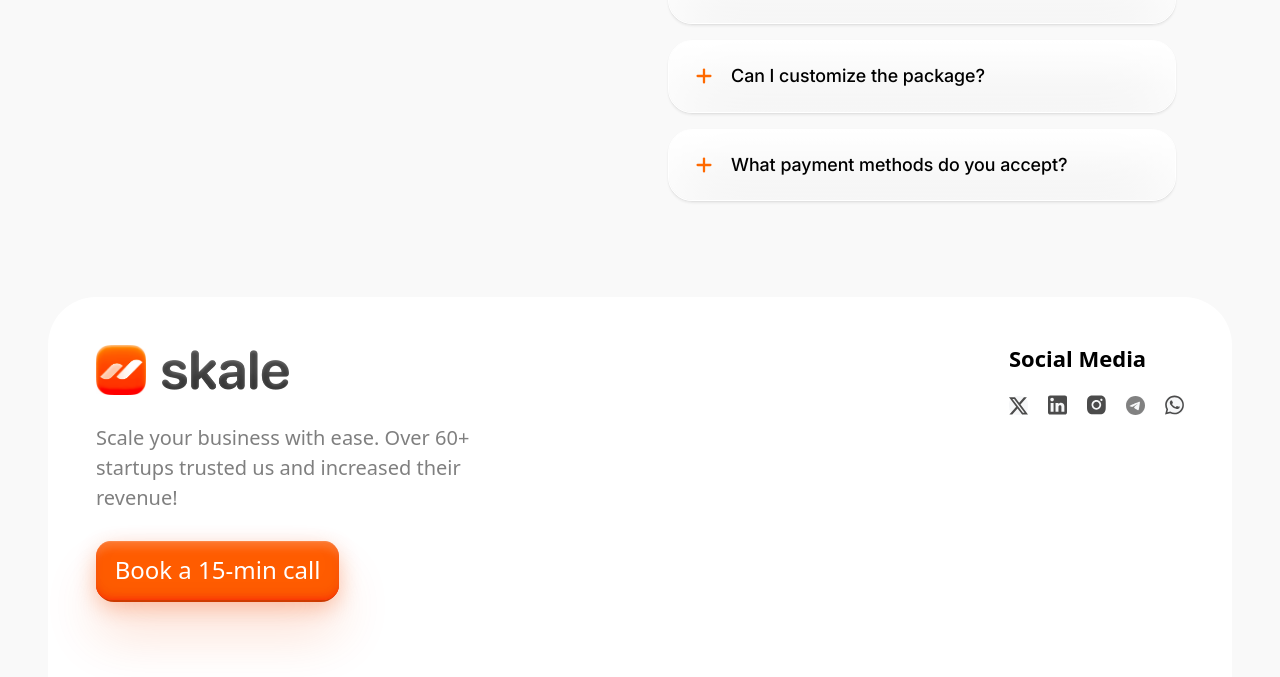
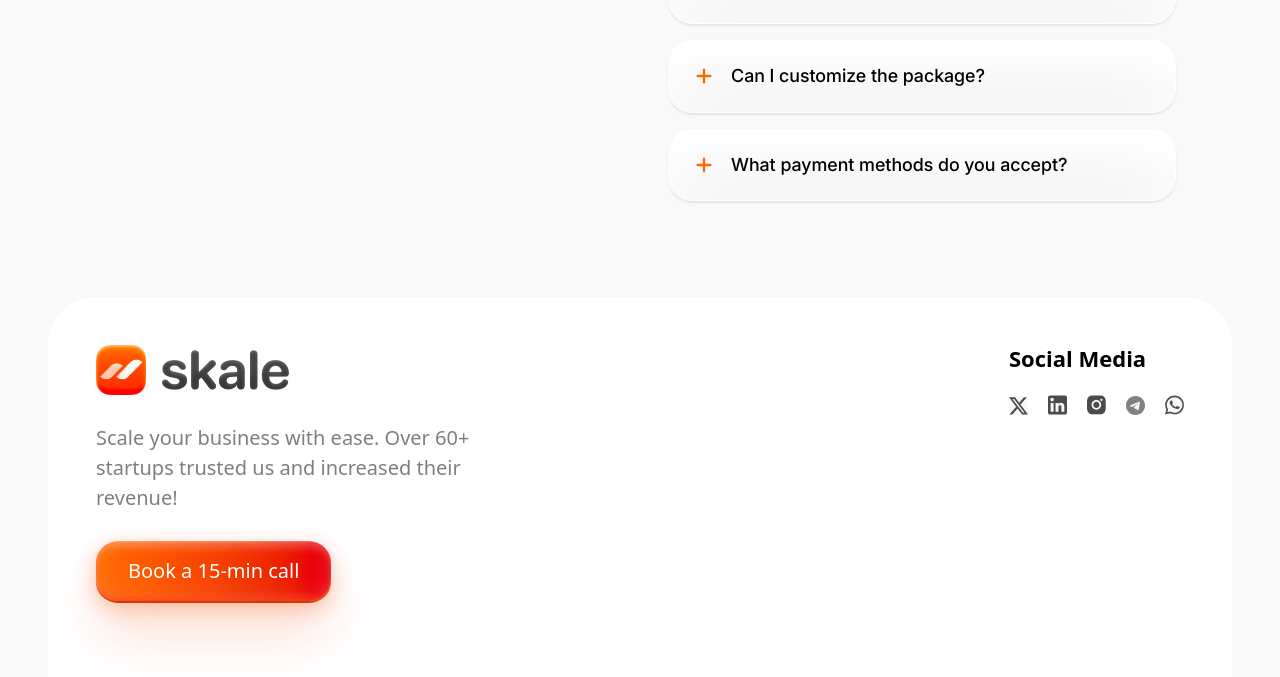
Before and after one commit to Showrab15/Skale-Clone, a Next.js app: page / in a window 1280 px wide. Shown: the part 9529-10206 px from the top of the page. Built offline with nearby package versions, Linux system fonts and the light colour scheme.

Commit message:
footer button animation

```diff
--- a/src/components/Footer/Footer.tsx
+++ b/src/components/Footer/Footer.tsx
@@ -218,81 +218,88 @@ const Footer = () => {
                 Scale your business with ease. Over 60+ startups trusted us and
                 increased their revenue!
               </p>
+
               {/* CTA Button */}
-              <div
-                className="w-[243px]"
-                style={{ transform: "none", transformOrigin: "50% 50% 0px" }}
-              >
-                <motion.a
-                  target="_blank"
-                  className="block w-full"
-                  style={{
-                    background:
-                      "linear-gradient(rgb(255, 116, 12) 0%, rgb(255, 75, 0) 100%)",
-                    borderRadius: "18px",
-                    boxShadow:
-                      "rgba(244, 77, 4, 0.16) 0px 35px 53px 0px, rgba(244, 77, 4, 0.32) 0px 7px 21px 0px, rgb(191, 54, 0) 0px 2px 0px 0px",
-                    willChange: "auto",
-                    transform: "none",
-                    transformOrigin: "50% 50% 0px",
-                    opacity: 1,
-                  }}
-                  whileHover={{ scale: 1.02 }}
-                  whileTap={{ scale: 0.98 }}
+
+              {/* CTA Button */}
+              <div className="cursor-pointer relative inline-flex items-center justify-center group px-8 py-4 bg-gradient-to-r from-orange-500 to-red-600 rounded-[22px] shadow-[0_35px_53px_rgba(244,77,4,0.16),0_7px_21px_rgba(244,77,4,0.32),0_2px_0_rgba(191,54,0,1)] hover:scale-105 transition-transform duration-300">
+                <span className="text-white text-lg md:text-xl font-medium z-10">
+                  Book a 15-min call
+                </span>
+
+                {/* Decorative Inner Shadow Layer */}
+                <div className="absolute inset-0 rounded-[18px] shadow-[inset_0_0.6px_0.6px_-1.25px_rgba(255,255,255,0.16),inset_0_2.29px_2.29px_-2.5px_rgba(255,255,255,0.14),inset_0_10px_10px_-3.75px_rgba(255,255,255,0.06),inset_0_0.6px_0.6px_-1.25px_rgba(255,255,255,0.58),inset_0_2.29px_2.29px_-2.5px_rgba(255,255,255,0.51),inset_0_10px_10px_-3.75px_rgba(255,255,255,0.2),inset_0_-0.8px_1.11px_-1.25px_rgba(255,47,10,0.96),inset_0_-2.41px_3.38px_-2.5px_rgba(255,47,10,0.88),inset_0_-6.38px_8.93px_-3.75px_rgba(255,47,10,0.68),inset_0_-20px_28px_-5px_rgba(255,47,10,0),inset_0_-0.71px_3.58px_-1.25px_rgba(255,255,255,0.24),inset_0_-2.17px_10.86px_-2.5px_rgba(255,255,255,0.22),inset_0_-5.74px_28.72px_-3.75px_rgba(255,255,255,0.17),inset_0_-18px_90px_-5px_rgba(255,255,255,0)] pointer-events-none"></div>
+
+                {/* Small Images Around Button (Appear on Hover) */}
+                <div
+                  className="absolute inset-0 pointer-events-none opacity-0 group-hover:opacity-100
+         transition-opacity duration-300"
                 >
-                  <div
-                    style={{
-                      backgroundColor: "rgb(255, 92, 0)",
-                      borderRadius: "15px",
-                      boxShadow: `
-                                 rgba(255, 255, 255, 0.16) 0px 0.602187px 0.602187px -1.25px inset,
-                                 rgba(255, 255, 255, 0.14) 0px 2.28853px 2.28853px -2.5px inset,
-                                 rgba(255, 255, 255, 0.06) 0px 10px 10px -3.75px inset,
-                                 rgba(255, 255, 255, 0.42) 0px 0.602187px 0.602187px -1.25px inset,
-                                 rgba(255, 255, 255, 0.37) 0px 2.28853px 2.28853px -2.5px inset,
-                                 rgba(255, 255, 255, 0.15) 0px 10px 10px -3.75px inset,
-                                 rgba(255, 47, 10, 0.96) 0px -0.796192px 1.11467px -1.25px inset,
-                                 rgba(255, 47, 10, 0.88) 0px -2.41451px 3.38031px -2.5px inset,
-                                 rgba(255, 47, 10, 0.68) 0px -6.38265px 8.93571px -3.75px inset,
-                                 rgba(255, 47, 10, 0) 0px -20px 28px -5px inset,
-                                 rgba(0, 0, 0, 0.05) 0px -0.716573px 3.58286px -1.25px inset,
-                                 rgba(0, 0, 0, 0.04) 0px -2.17306px 10.8653px -2.5px inset,
-                                 rgba(0, 0, 0, 0.03) 0px -5.74439px 28.7219px -3.75px inset,
-                                 rgba(0, 0, 0, 0) 0px -18px 90px -5px inset
-                               `,
-                      willChange: "auto",
-                      transform: "none",
-                      transformOrigin: "50% 50% 0px",
-                      opacity: 1,
-                    }}
-                  >
-                    <div
-                      style={{
-                        outline: "none",
-                        display: "flex",
-                        flexDirection: "column",
-                        justifyContent: "flex-start",
-                        flexShrink: 0,
-                        color: "rgb(255, 255, 255)",
-                        transform: "none",
-                        transformOrigin: "50% 50% 0px",
-                        padding: "12px 4px",
-                      }}
-                    >
-                      <p
-                        style={{
-                          fontSize: "24px",
-                          lineHeight: "145%",
-                          color: "rgb(255, 255, 255)",
-                          margin: 0,
-                          textAlign: "center",
-                        }}
-                      >
-                        Book a 15-min call
-                      </p>
-                    </div>
+                  <div className="absolute -top-6 -left-10 w-12 h-12 rotate-60">
+                    <Image
+                      src="https://framerusercontent.com/images/pVy2OU6js8wQJYuIG2rxGeBUY0.png"
+                      alt="Decor"
+                      fill
+                      style={{ objectFit: "cover" }}
+                    />
                   </div>
-                </motion.a>
+                  <div className="absolute top-2 -left-11 w-12 h-12">
+                    <Image
+                      src="https://framerusercontent.com/images/wGNvpZimB5E38XLmq8tUvrsxxzY.png"
+                      alt="Decor"
+                      fill
+                      style={{ objectFit: "cover" }}
+                    />
+                  </div>
+                  <div className="absolute top-6 rotate-180 -left-11 w-12 h-12">
+                    <Image
+                      src="https://framerusercontent.com/images/wGNvpZimB5E38XLmq8tUvrsxxzY.png"
+                      alt="Decor"
+                      fill
+                      style={{ objectFit: "cover" }}
+                    />
+                  </div>
+                  <div className="absolute -bottom-8 -left-8 w-12 h-12 rotate-12">
+                    <Image
+                      src="https://framerusercontent.com/images/pVy2OU6js8wQJYuIG2rxGeBUY0.png"
+                      alt="Decor"
+                      fill
+                      style={{ objectFit: "cover" }}
+                    />
+                  </div>
+                  <div className="absolute -top-6 -right-11 w-12 h-12 -rotate-12">
+                    <Image
+                      src="https://framerusercontent.com/images/pVy2OU6js8wQJYuIG2rxGeBUY0.png"
+                      alt="Decor"
+                      fill
+                      style={{ objectFit: "cover" }}
+                    />
+                  </div>
+                  <div className="absolute -bottom-8 -right-12 w-12 h-12 rotate-45">
+                    <Image
+                      src="https://framerusercontent.com/images/pVy2OU6js8wQJYuIG2rxGeBUY0.png"
+                      alt="Decor"
+                      fill
+                      style={{ objectFit: "cover" }}
+                    />
+                  </div>
+                  <div className="absolute bottom-3 -right-12 w-12 h-12">
+                    <Image
+                      src="https://framerusercontent.com/images/wGNvpZimB5E38XLmq8tUvrsxxzY.png"
+                      alt="Decor"
+                      fill
+                      style={{ objectFit: "cover" }}
+                    />
+                  </div>
+                  <div className="absolute -bottom-1 -right-12 w-12 h-12 rotate-180">
+                    <Image
+                      src="https://framerusercontent.com/images/wGNvpZimB5E38XLmq8tUvrsxxzY.png"
+                      alt="Decor"
+                      fill
+                      style={{ objectFit: "cover" }}
+                    />
+                  </div>
+                </div>
               </div>
             </div>
             {/* Social Media Section */}
```
Also changed, not shown: src/components/ui/Button2.tsx (added).
